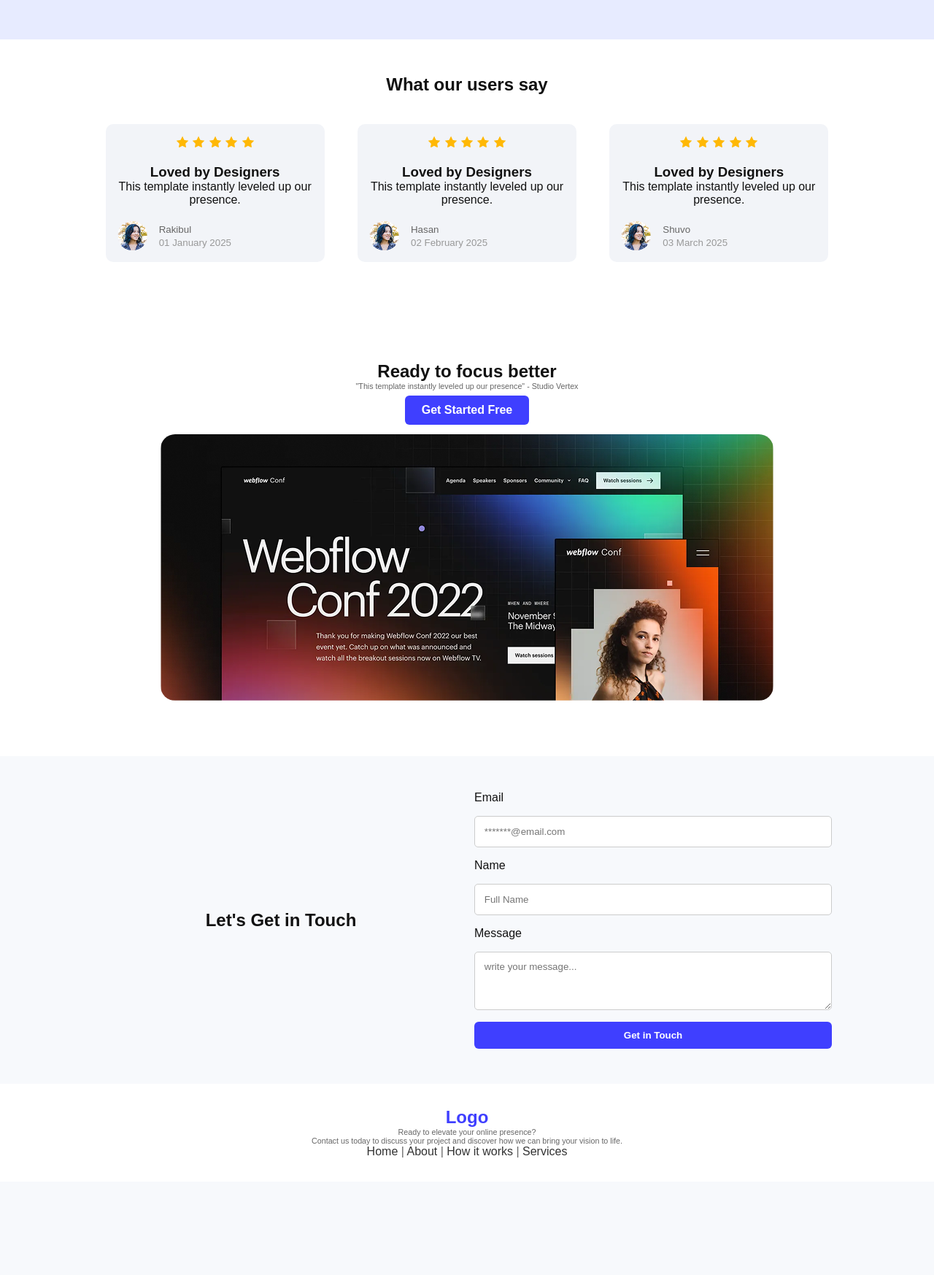
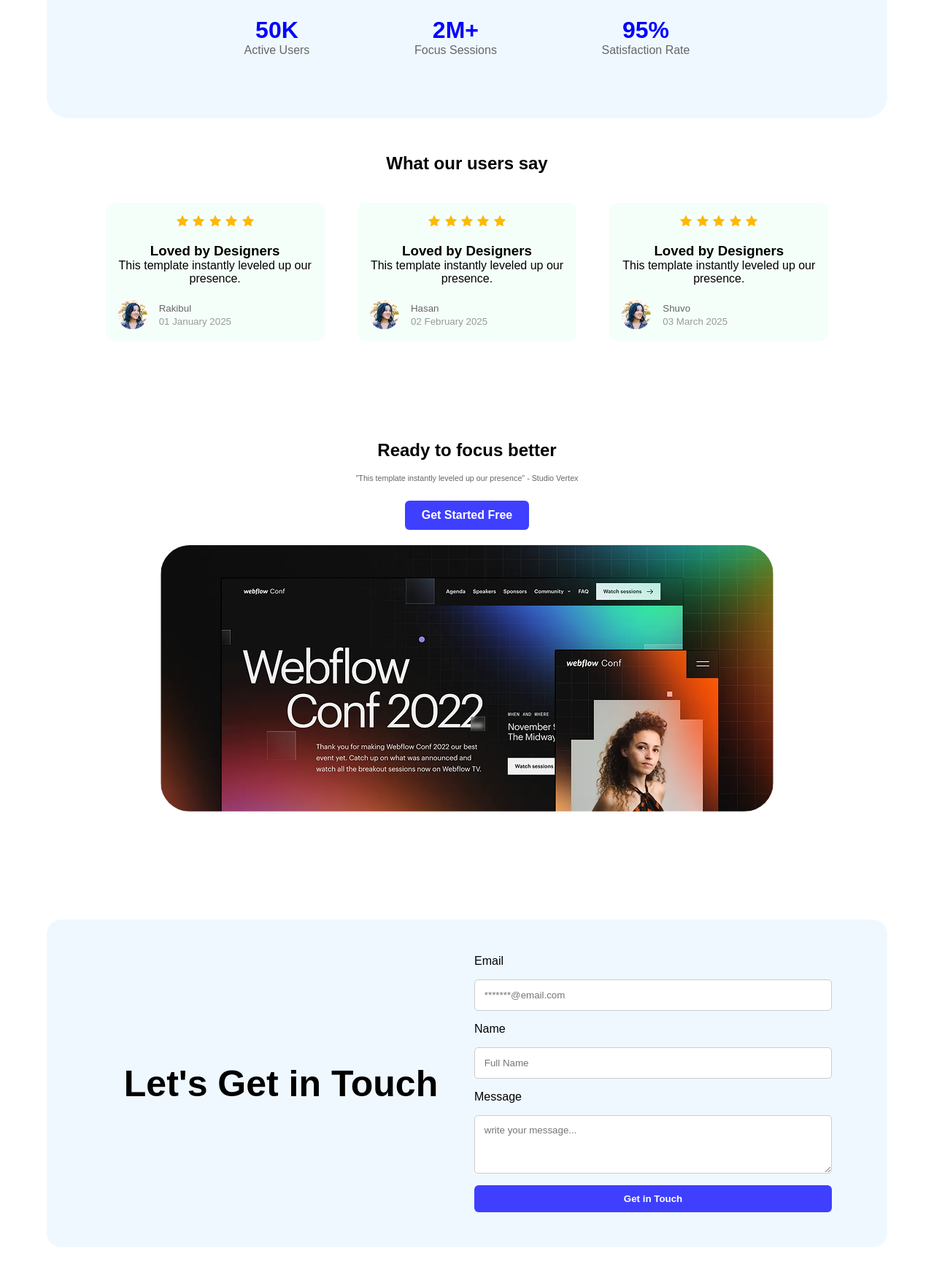
Before and after one commit to shuvo2712/pHero-Assignment-01, a plain HTML site: page index.html in a window 1280 px wide. Shown: the part 993-2740 px from the top of the page at 73% size. Before the commit the page ends 2612 px from the top, so only its background shows below. Drawn offline with Linux system fonts and the light colour scheme.

Commit message:
alignment modifications

```diff
--- a/index.html
+++ b/index.html
@@ -18,7 +18,7 @@
       </nav>
 
       <section class="banner">
-        <h1>Cool Dark UI Template for <br> Webflow Agencies!</h1>
+        <h1>Cool Dark UI Template for Webflow Agencies!</h1>
         <a href="#" class="btn">Stay Focused</a>
       </section>
     </header>
@@ -32,17 +32,17 @@
               Explore the live preview and imagine your brand in this bold new
               look.
             </h6>
-            <br />
+            <br>
             <a href="#" class="btn">Launch Live Preview</a>
           </div>
-
-          <img src="images/wc-mini.png" alt="Webflow Conf 2022" />
+          <div>
+            <img src="images/wc-mini.png" alt="Webflow Conf 2022" />
+          </div>
         </div>
       </section>
 
       <section class="stats">
         <h2>Joined Thousands of Productive Users</h2>
-
         <div class="container">
           <div class="stat">
             <h3>50K</h3>
@@ -73,10 +73,8 @@
               <img src="images/icon-star.png" alt="Star" />
             </div>
             <br />
-
             <h3>Loved by Designers</h3>
             <p>This template instantly leveled up our presence.</p>
-
             <div class="user-info">
               <img src="images/avatar.png" alt="Picture of the user" />
               <div class="user-details">
@@ -96,10 +94,8 @@
               <img src="images/icon-star.png" alt="Star" />
             </div>
             <br />
-
             <h3>Loved by Designers</h3>
             <p>This template instantly leveled up our presence.</p>
-
             <div class="user-info">
               <img src="images/avatar.png" alt="Picture of the user" />
               <div class="user-details">
@@ -119,10 +115,8 @@
               <img src="images/icon-star.png" alt="Star" />
             </div>
             <br />
-
             <h3>Loved by Designers</h3>
             <p>This template instantly leveled up our presence.</p>
-
             <div class="user-info">
               <img src="images/avatar.png" alt="Picture of the user" />
               <div class="user-details">
@@ -137,12 +131,14 @@
 
       <section class="promo">
         <h2>Ready to focus better</h2>
+        <br>
         <h6 class="light">
           "This template instantly leveled up our presence" - Studio Vertex
         </h6>
-        <br />
+        <br>
+        <br>
         <a href="#" class="btn">Get Started Free</a>
-        <br />
+        <br>
         <img src="images/wc-big.png" alt="Promo Image" />
       </section>
 
@@ -151,7 +147,6 @@
           <div class="contact-left">
             <h2>Let's Get in Touch</h2>
           </div>
-
           <div class="contact-right">
             <form>
               <label for="email">Email</label>
@@ -168,7 +163,7 @@
     </main>
 
     <footer>
-      <h2>Logo</h2>
+      <h2 class="logo">Logo</h2>
       <h6 class="light">
         Ready to elevate your online presence?
         <br />
--- a/style.css
+++ b/style.css
@@ -8,8 +8,8 @@ html {
 }
 body {
   font-family: Arial, sans-serif;
-  background: #f7f9fc;
-  color: #111;
+  background: white;
+  color: black;
 }
 header {
   background-image: url(images/Hero-bg.png);
@@ -27,7 +27,7 @@ form {
   gap: 16px;
 }
 img {
-  border-radius: 20px;
+  border-radius: 40px;
 }
 input {
   padding: 12.8px;
@@ -45,25 +45,128 @@ footer {
   background: white;
   padding: 32px;
   text-align: center;
-  font-weight: bold;
-  color: #3f3fff;
+  .logo {
+    font-size: 50px;
+  }
 }
 
-.action {
-  background: #fff;
-  padding: 48px 16px;
+.container {
+  align-items: center;
+  max-width: 1100px;
+  margin: 0 auto;
+  padding: 32px;
+  display: flex;
+  flex-wrap: wrap;
+  justify-content: space-between;
 }
-.action .container {
-  flex-direction: row;
-  gap: 32px;
+.navbar {
+  align-items: center;
+  flex-wrap: wrap;
+  justify-content: space-between;
 }
 .banner {
   text-align: center;
   padding: 64px 16px;
 }
 .banner h1 {
+  font-size: 60px;
+  margin-bottom: 24px;
+}
+.action {
+  background: white;
+  padding: 48px 16px;
+  text-align: center;
+}
+.action .container {
+  flex-direction: row;
+  gap: 50px 20%;
+  justify-content: center;
+}
+.stats {
+  background: aliceblue;
+  margin: 0 5%;
+  padding: 32px 16px;
+  border-radius: 30px;
+  text-align: center;
+  align-items: left;
+}
+.stats .container {
+  display: flex;
+  flex-wrap: wrap;
+  justify-content: center;
+}
+.stat {
+  margin: 0 5%;
+  padding: 20px;
+}
+.stat h3 {
   font-size: 32px;
-  margin-bottom: 24px;
+  color: blue;
+}
+.feedbacks {
+  padding: 48px 16px;
+  text-align: center;
+  margin: 0 auto;
+}
+.card {
+  background: mintcream;
+  padding: 16px;
+  border-radius: 10px;
+  width: 100%;
+  max-width: 300px;
+  margin: 8px auto;
+}
+.card:hover {
+  transform: translateY(-5px);
+  box-shadow: 0 5px 15px rgba(0, 0, 0, 0.1);
+  transition: all 0.3s ease;
+}
+.user-info {
+  display: flex;
+  align-items: center;
+  gap: 16px;
+  margin-top: 20px;
+}
+.user-details {
+  text-align: left;
+}
+.promo {
+  padding: 48px 16px;
+  text-align: center;
+}
+.promo img {
+  max-width: 100%;
+  margin: 32px 0;
+}
+.contact {
+  background: aliceblue;
+  margin: 5%;
+  padding: 48px 16px;
+  border-radius: 20px;
+  text-align: left;
+}
+.contact h2 {
+  font-size: 50px;
+}
+.contact-container {
+  display: flex;
+  gap: 20px;
+  max-width: 1000px;
+  margin: auto;
+}
+.contact-left,
+.contact-right {
+  flex: 1;
+}
+.contact-left {
+  text-align: center;
+  margin: auto;
+}
+
+.logo {
+  font-weight: bolder;
+  font-size: 25px;
+  color: #3f3fff;
 }
 .btn {
   background: #3f3fff;
@@ -81,52 +184,6 @@ footer {
   background-color: yellow;
   color: black;
 }
-.card {
-  background: #f2f4f8;
-  padding: 16px;
-  border-radius: 10px;
-  width: 100%;
-  max-width: 300px;
-  margin: 8px auto;
-}
-.card:hover {
-  transform: translateY(-5px);
-  box-shadow: 0 5px 15px rgba(0, 0, 0, 0.1);
-  transition: all 0.3s ease;
-}
-.contact {
-  background: #f7f9fc;
-  padding: 48px 16px;
-  text-align: left;
-}
-.contact-container {
-  display: flex;
-  gap: 20px;
-  max-width: 1000px;
-  margin: auto;
-}
-.contact-left,
-.contact-right {
-  flex: 1;
-}
-.contact-left {
-  text-align: center;
-  margin: auto;
-}
-.container {
-  align-items: center;
-  max-width: 1100px;
-  margin: 0 auto;
-  padding: 32px;
-  display: flex;
-  flex-wrap: wrap;
-  justify-content: space-between;
-}
-.feedbacks {
-  background: #fff;
-  padding: 48px 16px;
-  text-align: center;
-}
 .light {
   font-weight: 300;
   color: #666;
@@ -143,54 +200,3 @@ footer {
   font-weight: 200;
   color: #999;
 }
-.logo {
-  font-weight: bolder;
-  font-size: 25px;
-  color: #3f3fff;
-}
-.navbar {
-  align-items: center;
-  flex-wrap: wrap;
-  justify-content: space-between;
-}
-.promo {
-  background: #fff;
-  padding: 48px 16px;
-  text-align: center;
-}
-.promo img {
-  max-width: 100%;
-  margin: 24px 0;
-}
-.stat {
-  margin: 0 32px;
-}
-.stats {
-  background: #e7ebff;
-  padding: 32px 16px;
-  text-align: center;
-}
-.stat h3 {
-  font-size: 32px;
-  color: #3f3fff;
-}
-.user-info {
-  display: flex;
-  align-items: center;
-  gap: 16px;
-  margin-top: 20px;
-}
-.user-details {
-  text-align: left;
-}
-
-@media (max-width: 768px) {
-  .container {
-    flex-direction: column;
-    text-align: center;
-  }
-  .card {
-    width: 90%;
-    margin: 16px auto;
-  }
-}
```
